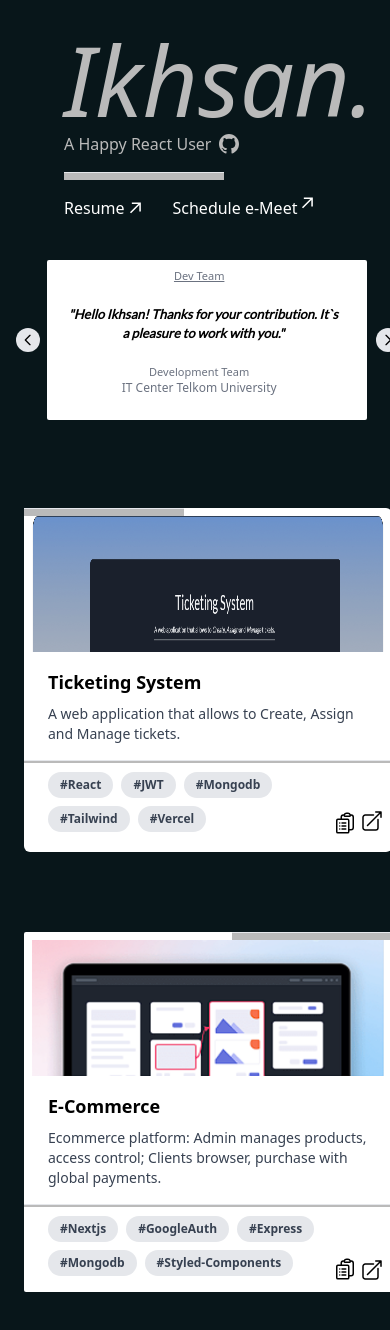
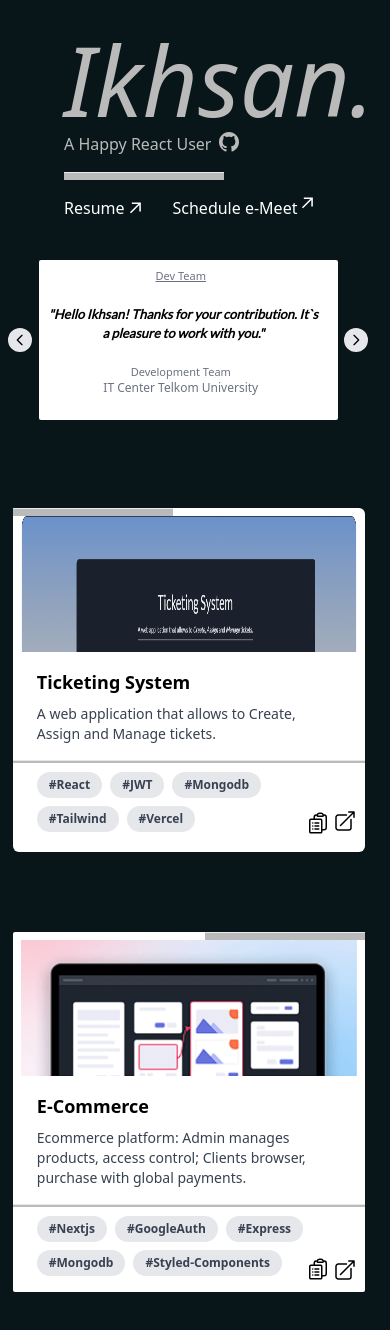
Before and after one commit to ikhsannh/ikhsannh.com, a Next.js app: page / in a window 390 px wide. Shown: the top 1330 px of the page. Built offline with nearby package versions, Linux system fonts and the light colour scheme.

Commit message:
Fix: Responsive Device Mobile Index Page

```diff
--- a/components/Carousel.js
+++ b/components/Carousel.js
@@ -19,7 +19,7 @@ const Carousel = ({ items }) => {
     <div className="flex items-center text-center sm:fixed mt-10 sm:mt-[35rem]">
 
 
-      <button onClick={prevItem} className="bg-gray-200 rounded-full p-1 ml-[1rem] mr-1">
+      <button onClick={prevItem} className="bg-gray-200 rounded-full p-1 ml-[0.5rem] mr-1">
         <svg className="h-4 w-4" fill="none" viewBox="0 0 24 24" stroke="currentColor">
           <path strokeLinecap="round" strokeLinejoin="round" strokeWidth={2} d="M15 19l-7-7 7-7" />
         </svg>
@@ -39,7 +39,7 @@ const Carousel = ({ items }) => {
       </div>
       {/* End Card */}
 
-      <button onClick={nextItem} className="bg-gray-200 absolute rounded-full p-1 ml-[23.5rem] sm:ml-[30rem]">
+      <button onClick={nextItem} className="bg-gray-200 absolute rounded-full p-1 ml-[21.5rem] sm:ml-[30rem]">
         <svg className="h-4 w-4" fill="none" viewBox="0 0 24 24" stroke="currentColor">
           <path strokeLinecap="round" strokeLinejoin="round" strokeWidth={2} d="M9 5l7 7-7 7" />
         </svg>
--- a/components/CarouselCard.js
+++ b/components/CarouselCard.js
@@ -2,12 +2,12 @@ import Link from "next/link";
 
 const CarouselCard = ({ title, feedback, client, clientTitle, url }) => {
   return (
-    <div className="bg-white rounded-sm shadow-lg w-[20rem] sm:w-[26rem] h-[10rem] sm:pl-[2rem]">
+    <div className="bg-white rounded-sm shadow-lg w-[18.7rem] sm:w-[26rem] h-[10rem] sm:pl-[2rem]">
 
       <Link href={url}>
         <h2 className="text-gray-500 text-[11px] sm:text-[13px] pt-2 underline font-catamaran mr-[1rem] sm:mr-0 sm:pr-10">{title}</h2>
       </Link>
-      <h1 className="relative pt-5 text-[13px] sm:text[13px] font-bold italic font-Lato ml-5 sm:ml-0 sm:pl-10 w-[17rem] sm:w-80 ">{feedback}</h1>
+      <h1 className="relative pt-5 text-[13px] sm:text[13px] font-bold italic font-Lato ml-2 sm:ml-0 sm:pl-10 w-[17rem] sm:w-80 ">{feedback}</h1>
       <h2 className="text-gray-500 font-medium sm:text-[12px] text-[11px]  pt-5 mr-[1rem] sm:mr-0 sm:pr-10">{client}</h2>
       <h2 className="text-gray-500 font-medium text-xs pr-16 sm:pr-10 mr-[-3rem] sm:mr-0">{clientTitle}</h2>
 
--- a/components/LeftComponent.js
+++ b/components/LeftComponent.js
@@ -15,7 +15,7 @@ const items = [
   },
   {
     title: 'Trigan.org',
-    feedback: '"Ikhsan is a talented software developer with a great grasp of React. I would be happy to work with him again!"',
+    feedback: '"Ikhsan is a talented frontend developer with a great grasp of React. I would be happy to work with him again!"',
     client: 'Aaron S.',
     clientTitle: 'Founder & CEO Trigan',
     url: 'https://trigan.org/?ref=IkhsanNHuda',
@@ -46,7 +46,7 @@ const LeftComponent = () => {
           <div className='flex flex-col gap-1'>
 
           <h1 className='text-8xl font-lato italic text-[#bababa] '>Ikhsan.</h1>
-         <div className='flex gap-2 text-[#bababa] items-center'>
+         <div className='flex gap-2 text-[#bababa]'>
           <h2 className='text-1xl font-catamaran text-[#bababa] '>
             A Happy React User
           </h2>
--- a/components/PDFViewer.js
+++ b/components/PDFViewer.js
@@ -7,7 +7,7 @@ import workerSrc from '../pdf-worker'
 pdfjs.GlobalWorkerOptions.workerSrc = workerSrc;
 
 export default function PDFViewer() {
-  const [file, setFile] = useState('./resumei.pdf');
+  const [file, setFile] = useState('./resume.pdf');
   //console.log(file);
   const [numPages, setNumPages] = useState(null);
 
--- a/components/RightComponent.js
+++ b/components/RightComponent.js
@@ -4,8 +4,8 @@ const RightComponent = () => {
     return (
         <div className='justify-center items-center'>
 
-            <div className='pt-[4rem] ml-[1.5rem] sm:pl-[20rem] lg:pl-[30rem] xl:pl-[60rem]'>
-                <div className='bg-white w-[23rem] lg:w-[40rem] h-[21.5rem] sm:h-[18.2rem] rounded-md mb-20'>
+            <div className='pt-[4rem] pl-[0.8rem] sm:pl-[20rem] lg:pl-[30rem] xl:pl-[60rem]'>
+                <div className='bg-white w-[22rem] lg:w-[40rem] h-[21.5rem] sm:h-[18.2rem] rounded-md mb-20'>
                     <hr className='w-[10rem] h-[0.5rem] bg-[#bababa]' />
                     <div className="">
                         <img className="px-2 h-[8.5rem] w-[40rem]" src="/ticketing.png" alt="ticket" />
@@ -47,7 +47,7 @@ const RightComponent = () => {
                     </div>
                 </div>
 
-                <div className='bg-white w-[23rem] lg:w-[40rem] h-[22.5rem] sm:h-[19.5rem] rounded-sm mb-20'>
+                <div className='bg-white w-[22rem] lg:w-[40rem] h-[22.5rem] sm:h-[19.5rem] rounded-sm mb-20'>
                     <hr className='w-[10rem] h-[0.5rem] bg-[#bababa] float-right' />
                     <div className="">
                         <img className="px-2 h-[8.5rem] w-[40rem]" src="/pl.png" alt="Sunset in the mountains" />
```
Also changed, not shown: 1 other file (tests, documents, lock files or other folders).
